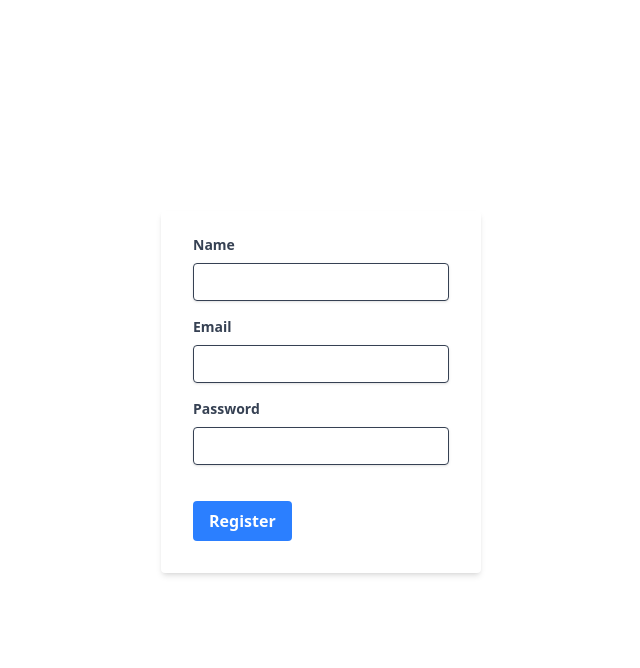
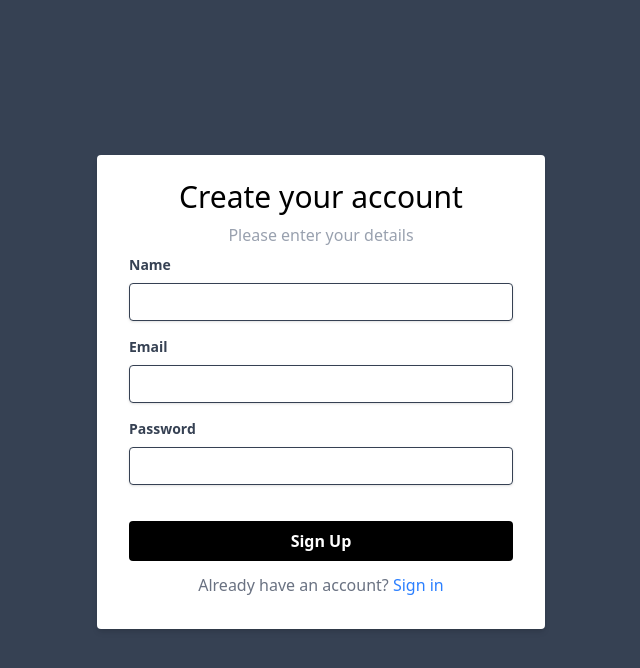
Before and after one commit to YK4651/Receiptly, a React (Vite) app in the folder frontend/: page /register in a window 1280 px wide. Shown: the top 668 px of the page, without its empty margins (319-959 px from the left). Built offline with nearby package versions, Linux system fonts and the light colour scheme; no server answers.

Commit message:
updates to master client layout
updates needed for the client layout including the layout for the login and registration and also some package updates on the package.json file

```diff
--- a/frontend/package.json
+++ b/frontend/package.json
@@ -15,7 +15,10 @@
     "browser-image-compression": "^2.0.2",
     "react": "^18.3.1",
     "react-chartjs-2": "^5.3.0",
+    "react-csv": "^2.2.2",
     "react-dom": "^18.3.1",
+    "react-icons": "^5.4.0",
+    "react-medium-image-zoom": "^5.2.13",
     "react-router-dom": "^7.1.5",
     "react-toastify": "^11.0.3"
   },
--- a/frontend/src/components/Auth/Login.jsx
+++ b/frontend/src/components/Auth/Login.jsx
@@ -18,10 +18,18 @@ const Login = () => {
     }
   };
 
+  const handleKeyPress = (e) => {
+    if (e.key === "Enter") {
+      handleLogin();
+    }
+  };
+
   return (
-    <div className="flex justify-center items-center h-screen">
-      <div className="w-full max-w-xs">
-        <form className="bg-white shadow-md rounded px-8 pt-6 pb-8 mb-4">
+    <div className="flex justify-center items-center h-screen bg-gray-700">
+      <div className="w-full max-w-md">
+        <form className="bg-white shadow-md rounded px-8 pt-6 pb-8 mb-4" onKeyPress={handleKeyPress}>
+          <h2 className="text-center text-3xl">Log in to your account</h2>
+          <h4 className="text-center py-2 text-gray-400">Welcome back! Please enter your details</h4>
           <div className="mb-4">
             <label className="block text-gray-700 text-sm font-bold mb-2" htmlFor="email">
               Email
@@ -50,11 +58,22 @@ const Login = () => {
             <button
               type="button"
               onClick={handleLogin}
-              className="bg-blue-500 hover:bg-blue-700 text-white font-bold py-2 px-4 rounded focus:outline-none focus:shadow-outline"
+              className="bg-black hover:bg-black text-white font-bold py-2 px-4 rounded focus:outline-none focus:shadow-outline w-full"
             >
               Sign In
             </button>
           </div>
+
+
+          <p className="text-center text-gray-500 mt-3">
+              Don't have an account?{" "}
+              <a
+                href="/register"
+                className="text-blue-500 hover:text-blue-800"
+              >
+                Sign up
+              </a>
+            </p>
         </form>
       </div>
     </div>
--- a/frontend/src/components/Auth/Register.jsx
+++ b/frontend/src/components/Auth/Register.jsx
@@ -18,10 +18,18 @@ const Register = () => {
     }
   };
 
+  const handleKeyPress = (event) => {
+    if (event.key === 'Enter') {
+      handleRegister();
+    }
+  };
+
   return (
-    <div className="flex justify-center items-center h-screen">
-      <div className="w-full max-w-xs">
-        <form className="bg-white shadow-md rounded px-8 pt-6 pb-8 mb-4">
+    <div className="flex justify-center items-center h-screen bg-gray-700">
+      <div className="w-full max-w-md">
+        <form className="bg-white shadow-md rounded px-8 pt-6 pb-8 mb-4" onKeyPress={handleKeyPress}>
+          <h2 className="text-center text-3xl">Create your account</h2>
+          <h4 className="text-center py-2 text-gray-400">Please enter your details</h4>
           <div className="mb-4">
             <label className="block text-gray-700 text-sm font-bold mb-2" htmlFor="name">
               Name
@@ -62,11 +70,20 @@ const Register = () => {
             <button
               type="button"
               onClick={handleRegister}
-              className="bg-blue-500 hover:bg-blue-700 text-white font-bold py-2 px-4 rounded focus:outline-none focus:shadow-outline"
+              className="bg-black hover:bg-black text-white font-bold py-2 px-4 rounded focus:outline-none focus:shadow-outline w-full"
             >
-              Register
+              Sign Up
             </button>
           </div>
+          <p className="text-center text-gray-500 mt-3">
+            Already have an account?{" "}
+            <a
+              href="/login"
+              className="text-blue-500 hover:text-blue-800"
+            >
+              Sign in
+            </a>
+          </p>
         </form>
       </div>
     </div>
--- a/frontend/src/layouts/ClientLayout.jsx
+++ b/frontend/src/layouts/ClientLayout.jsx
@@ -1,21 +1,23 @@
 import { Link, Outlet } from "react-router-dom";
+import Sidebar from "../components/Sidebar";
+import Navbar from "../components/Navbar";
 
 const ClientLayout = () => {
   return (
-    <div>
-      <header className="p-4 bg-gray-800 text-white">
-        <Link to="/">
-          <h1 className="text-xl">Receiptly</h1>
-        </Link>
-        <nav className="mt-4">
-          <Link to="/" className="mr-4">Home</Link>
-          <Link to="/reports" className="mr-4">Reports</Link>
-          <Link to="/create-category">Create Category</Link>
-        </nav>
-      </header>
-      <main className="p-4">
-        <Outlet />
-      </main>
+    <div className="flex min-h-screen bg-gray-100">
+      {/* Sidebar */}
+      <Sidebar className="min-h-screen" />
+
+      {/* Main Content */}
+      <div className="flex flex-col flex-1">
+        {/* Navbar */}
+        <Navbar />
+
+        {/* Main Content Area */}
+        <main className="p-6 flex-grow">
+          <Outlet />
+        </main>
+      </div>
     </div>
   );
 };
```
Also changed, not shown: 1 other file (tests, documents, lock files or other folders).
